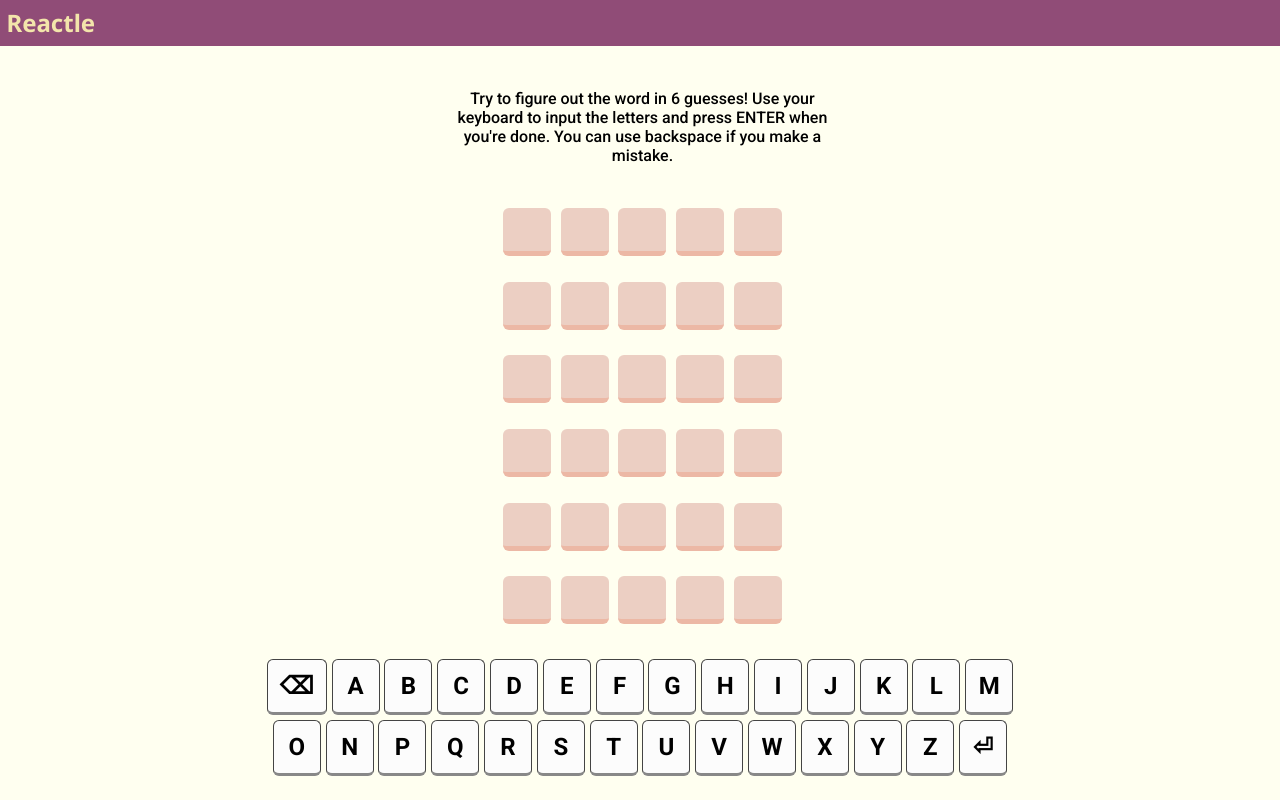
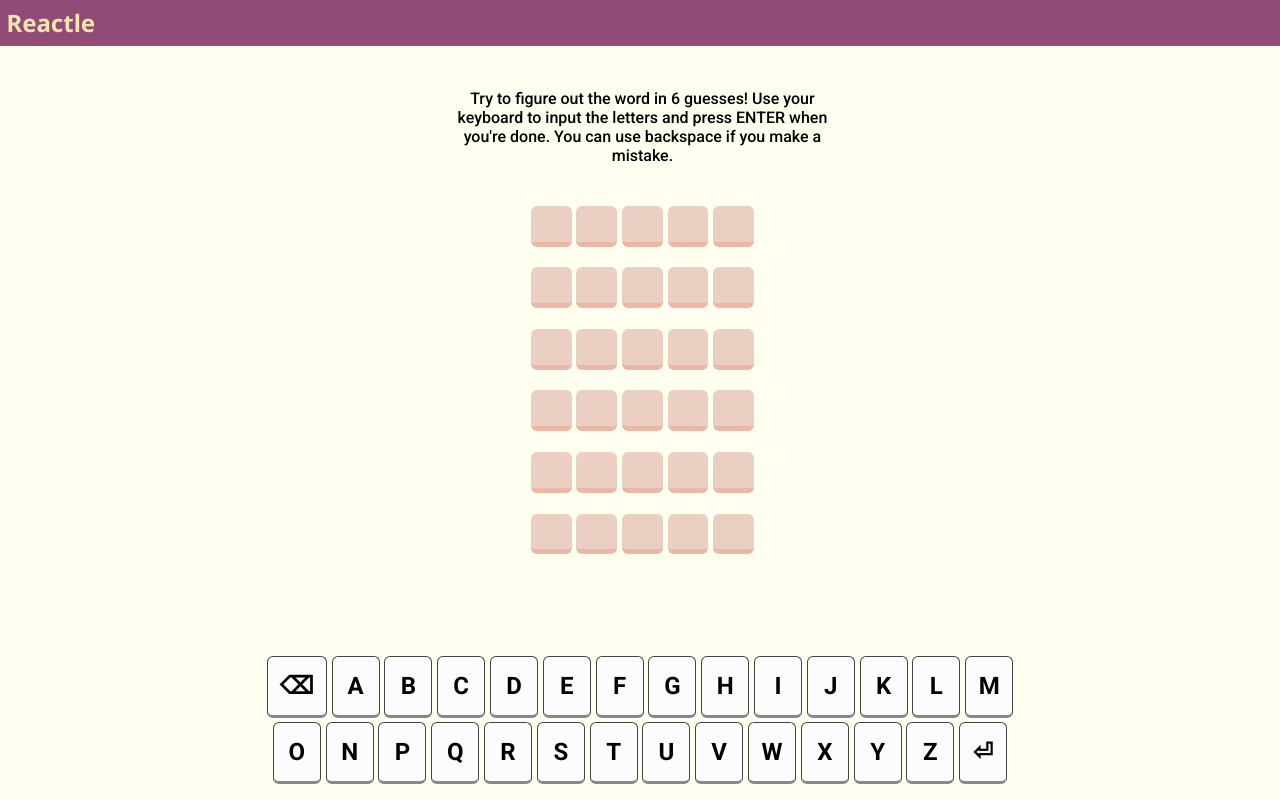
Before and after one commit to GavRobbs/reactle, a React (Vite) app: page / in a window 1280 px wide. Built offline with nearby package versions, Linux system fonts and the light colour scheme.

Commit message:
My last battle with styling for the night.

```diff
--- a/src/App.css
+++ b/src/App.css
@@ -211,9 +211,18 @@ main > section#attempts > .attempt > span.misplaced{
 
 @media (min-width: 768px) and (max-width: 1024px) {
 
+  main > section#attempts{
+    height: 60vh;
+    max-height: 60vh;
+    justify-content: flex-start;
+  }
+
   main > section#attempts > .attempt > span{
-    width: 5vw;
-    height: 4vh;
+    font-size: 1.5em;
+    padding: 0.3em;
+    margin: 0.1em;
+    width: 1.6em;
+    height: 1.6em;
   }
 }
 
@@ -253,6 +262,32 @@ main > section#attempts > .attempt > span.misplaced{
 
 @media (min-width: 1025px) and (min-height: 700px) {
 
+  main > section#attempts{
+    height: 60vh;
+    max-height: 60vh;
+    justify-content: flex-start;
+  }
+
+  #keyboardcontainer{
+    height: 20vh;
+    max-height: 20vh;
+    padding: 2vh;
+  }
+
+  main > section#attempts > .attempt > span{
+    font-size: 1.5em;
+    padding: 0.3em;
+    margin: 0.1em;
+    width: 1.7em;
+    height: 1.7em;
+    border-radius: 6px;
+    border-bottom: 5px solid #ECB8A5;
+    text-align: center;
+    align-self: center;
+    vertical-align: middle;
+    line-height:1em;
+  }
+
 
 
 }
```
